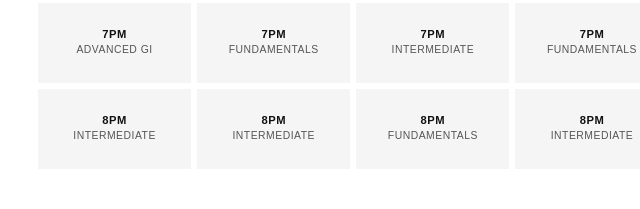
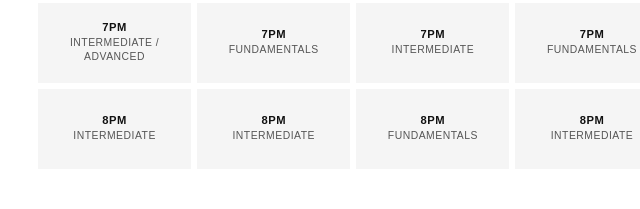
Before and after one commit to teamvasta/bernardofaria-academy, a plain HTML site: page schedule.html in a window 1280 px wide. Shown: the part 1093-1302 px from the top of the page, 48-688 px from the left. Drawn offline with Linux system fonts and the light colour scheme; a web font is replaced by a local one.

Commit message:
Change Monday 7PM to Intermediate / Advanced

```diff
--- a/schedule.html
+++ b/schedule.html
@@ -251,7 +251,7 @@
             <tr>
               <td>
                 <span class="time">7PM</span>
-                <span class="class-name">Advanced GI</span>
+                <span class="class-name">Intermediate / Advanced</span>
               </td>
               <td>
                 <span class="time">7PM</span>
```
